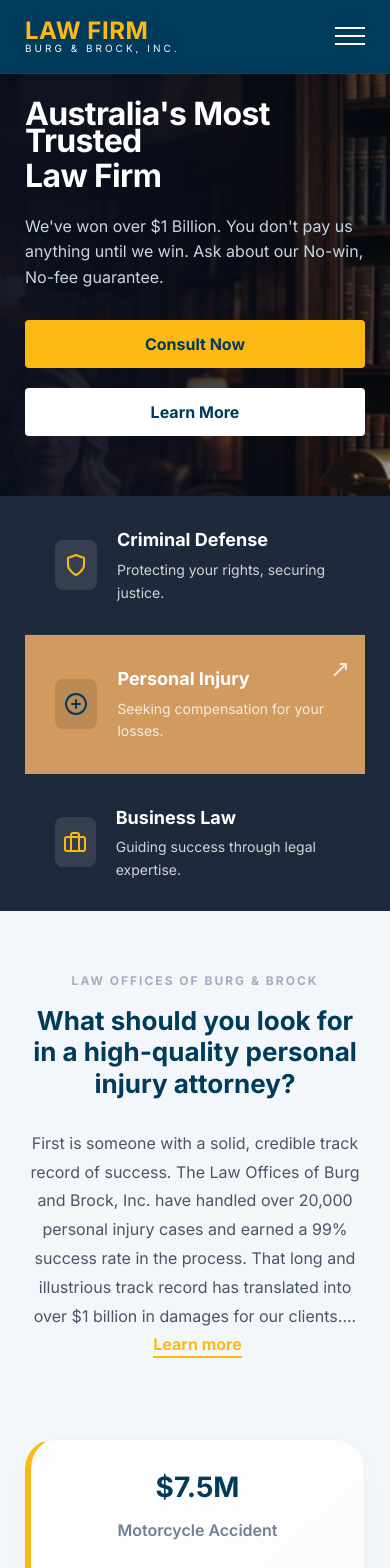
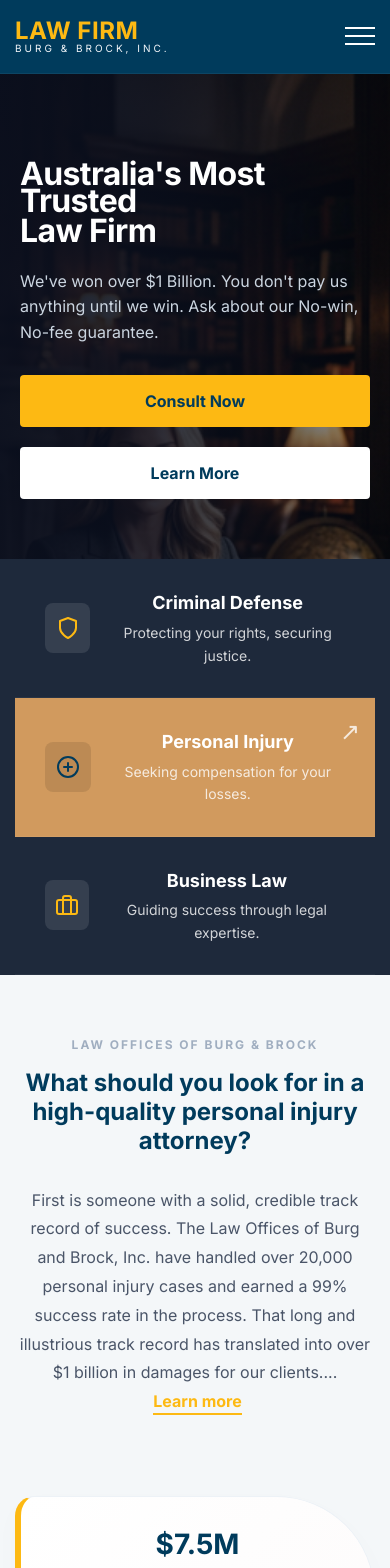
Before and after one commit to julee0728/law-firm, a React (Vite) app: page / in a window 390 px wide. Shown: the top 1568 px of the page. Built offline with nearby package versions, Linux system fonts and the light colour scheme; a web font is replaced by a local one.

Commit message:
update code

```diff
--- a/src/components/About.css
+++ b/src/components/About.css
@@ -282,13 +282,14 @@
   }
 
   .stats-grid {
-    grid-template-columns: 1fr;
+    grid-template-columns: repeat(2, 1fr);
     gap: 20px;
   }
+}
 
-  .stat-pill {
-    border-radius: 30px;
-    /* Reset on mobile */
+@media (max-width: 768px) {
+  .stats-grid {
+    grid-template-columns: 1fr;
   }
 }
 
--- a/src/components/DetailModal.css
+++ b/src/components/DetailModal.css
@@ -1,13 +1,14 @@
 .detail-modal-overlay {
   position: fixed;
   inset: 0;
-  background: rgba(0, 0, 0, 0.85);
+  background: rgba(0, 0, 0, 0.9);
   display: flex;
   align-items: center;
   justify-content: center;
   z-index: 9999;
   padding: 20px;
   backdrop-filter: blur(10px);
+  overflow-y: auto;
 }
 
 .detail-modal-content {
@@ -18,6 +19,8 @@
   border-radius: 40px;
   position: relative;
   animation: detailIn 0.4s cubic-bezier(0.165, 0.84, 0.44, 1);
+  max-height: 90vh;
+  overflow-y: auto;
 }
 
 @keyframes detailIn {
--- a/src/components/Hero.css
+++ b/src/components/Hero.css
@@ -53,7 +53,7 @@
 
 /* TITLE */
 .hero-title-new {
-  font-size: 40px;
+  font-size: 30px;
   line-height: 0.85;
   /* Even tighter line height */
   margin-bottom: 24px;
@@ -71,7 +71,7 @@
 .hero-title-new span {
   display: block;
   font-weight: 700;
-  font-size: 40px;
+  font-size: 30px;
   color: #ffffff;
   margin-top: -5px;
   /* Pull it closer */
@@ -214,20 +214,40 @@
 }
 
 /* RESPONSIVE */
-@media (max-width: 968px) {
+@media (max-width: 1024px) {
+  .hero-section {
+    background-position: 70% center;
+    min-height: auto;
+    padding-top: 100px;
+  }
+
+  .container.hero-container-new {
+    padding: 60px 40px;
+  }
+
   .hero-title-new {
-    font-size: 36px; /* Slightly larger than before, but safe */
+    font-size: 40px;
   }
 
   .hero-title-new span {
-    font-size: 36px;
-    margin-top: 0;
+    font-size: 40px;
+  }
+}
+
+@media (max-width: 768px) {
+  .hero-section {
+    background-position: 60% center;
+    text-align: center;
   }
 
-  .hero-description-new {
-    font-size: 16px;
-    margin-bottom: 30px;
+  .hero-content-new {
+    align-items: center;
     max-width: 100%;
+  }
+
+  .hero-cta-group {
+    justify-content: center;
+    width: 100%;
   }
 
   .hero-features-grid {
@@ -243,10 +263,7 @@
     height: auto;
     padding: 30px;
     border-bottom: 1px solid rgba(255, 255, 255, 0.05);
-  }
-
-  .feature-box:last-child {
-    border-bottom: none;
+    justify-content: center;
   }
 }
 
@@ -268,10 +285,15 @@
   .btn-learn {
     width: 100%;
     text-align: center;
-    padding: 14px 20px;
+    padding: 16px 20px;
   }
 
   .container.hero-container-new {
-    padding: 100px 25px 60px 25px; /* More top padding for fixed navbar */
+    padding: 60px 20px;
+  }
+
+  .hero-description-new {
+    font-size: 16px;
+    margin-bottom: 30px;
   }
 }
--- a/src/components/Hero.jsx
+++ b/src/components/Hero.jsx
@@ -1,8 +1,16 @@
-import React from 'react';
+import React, { useState } from 'react';
 import './Hero.css';
 import heroImg from '../assets/hero.png';
+import DetailModal from './DetailModal';
 
 const Hero = () => {
+  const [isModalOpen, setIsModalOpen] = useState(false);
+
+  const firmDetails = {
+    title: "About Our Firm",
+    content: "Burg & Brock, Inc. has been a cornerstone of the legal community in Australia for over two decades. We specialize in Personal Injury, Criminal Defense, and Business Law ventures. With a track record of over $1 Billion in settlements, our commitment to justice is unparalleled. Our team of experienced attorneys is dedicated to providing the highest level of legal representation, combined with personalized attention to each and every case."
+  };
+
   return (
     <section className="hero-section">
       <div className="hero-overlay"></div>
@@ -23,12 +31,19 @@ const Hero = () => {
             <button className="btn-consult" onClick={() => window.location.href = 'tel:+1234567890'}>
               Consult Now
             </button>
-            <button className="btn-learn">
+            <button className="btn-learn" onClick={() => setIsModalOpen(true)}>
               Learn More
             </button>
           </div>
         </div>
       </div>
+
+      <DetailModal
+        isOpen={isModalOpen}
+        onClose={() => setIsModalOpen(false)}
+        title={firmDetails.title}
+        content={firmDetails.content}
+      />
 
       <div className="hero-features-container">
         <div className="container">
--- a/src/components/Navbar.css
+++ b/src/components/Navbar.css
@@ -209,17 +209,39 @@
   align-items: center;
   z-index: 2000;
   backdrop-filter: blur(10px);
+  padding: 20px;
+  overflow-y: auto;
 }
 
 .modal-content {
   background: white;
-  padding: 50px;
+  padding: 40px;
   border-radius: 30px;
-  width: 90%;
+  width: 100%;
   max-width: 500px;
   position: relative;
-  color: var(--primary);
   animation: modalIn 0.5s cubic-bezier(0.165, 0.84, 0.44, 1);
+  max-height: 90vh; /* Prevent cutting off */
+  overflow-y: auto; /* Allow internal scrolling */
+  margin-top: auto;
+  margin-bottom: auto;
+}
+
+/* Custom Scrollbar for Modal */
+.modal-content::-webkit-scrollbar {
+  width: 6px;
+}
+
+.modal-content::-webkit-scrollbar-thumb {
+  background: #cbd5e0;
+  border-radius: 10px;
+}
+
+@media (max-width: 480px) {
+  .modal-content {
+    padding: 30px 20px;
+    border-radius: 20px;
+  }
 }
 
 @keyframes modalIn {
--- a/src/components/News.jsx
+++ b/src/components/News.jsx
@@ -27,7 +27,7 @@ const News = () => {
       date: 'February 28, 2024',
       tag: 'Expert Insight',
       title: 'Understanding Your Rights in a Commercial Truck Collision',
-      image: 'https://images.unsplash.com/photo-1586333242961-21f59e0d238d?auto=format&fit=crop&w=800&q=80',
+      image: 'https://images.unsplash.com/photo-1601584115197-04ecc0da31d7?auto=format&fit=crop&w=800&q=80', // Reliable truck image
       content: 'Trucking accidents are significantly different from standard passenger vehicle crashes. Federal motor carrier safety regulations add a layer of legal complexity that requires specialized investigation of black box data and driver logs.'
     }
   ];
--- a/src/components/Results.css
+++ b/src/components/Results.css
@@ -40,8 +40,8 @@
 .results-grid {
   display: grid;
   grid-template-columns: repeat(2, 1fr);
-  gap: 40px;
-  margin-top: 80px;
+  gap: 30px;
+  margin-top: 50px;
 }
 
 .result-card {
--- a/src/index.css
+++ b/src/index.css
@@ -106,24 +106,35 @@ section {
 .bg-light { background-color: var(--bg-light); }
 
 /* Global Responsiveness */
+@media (max-width: 1024px) {
+  .container {
+    padding: 0 40px;
+  }
+}
+
 @media (max-width: 768px) {
   .container {
     padding: 0 25px;
   }
 
   h2 {
-    font-size: 30px !important;
+    font-size: 28px !important;
     line-height: 1.2;
   }
 
   .btn {
     padding: 14px 24px;
     width: 100%;
+    margin-bottom: 10px;
+    display: block;
   }
 }
 
 @media (max-width: 480px) {
+  .container {
+    padding: 0 15px;
+  }
   h2 {
-    font-size: 26px !important;
+    font-size: 24px !important;
   }
 }
```
